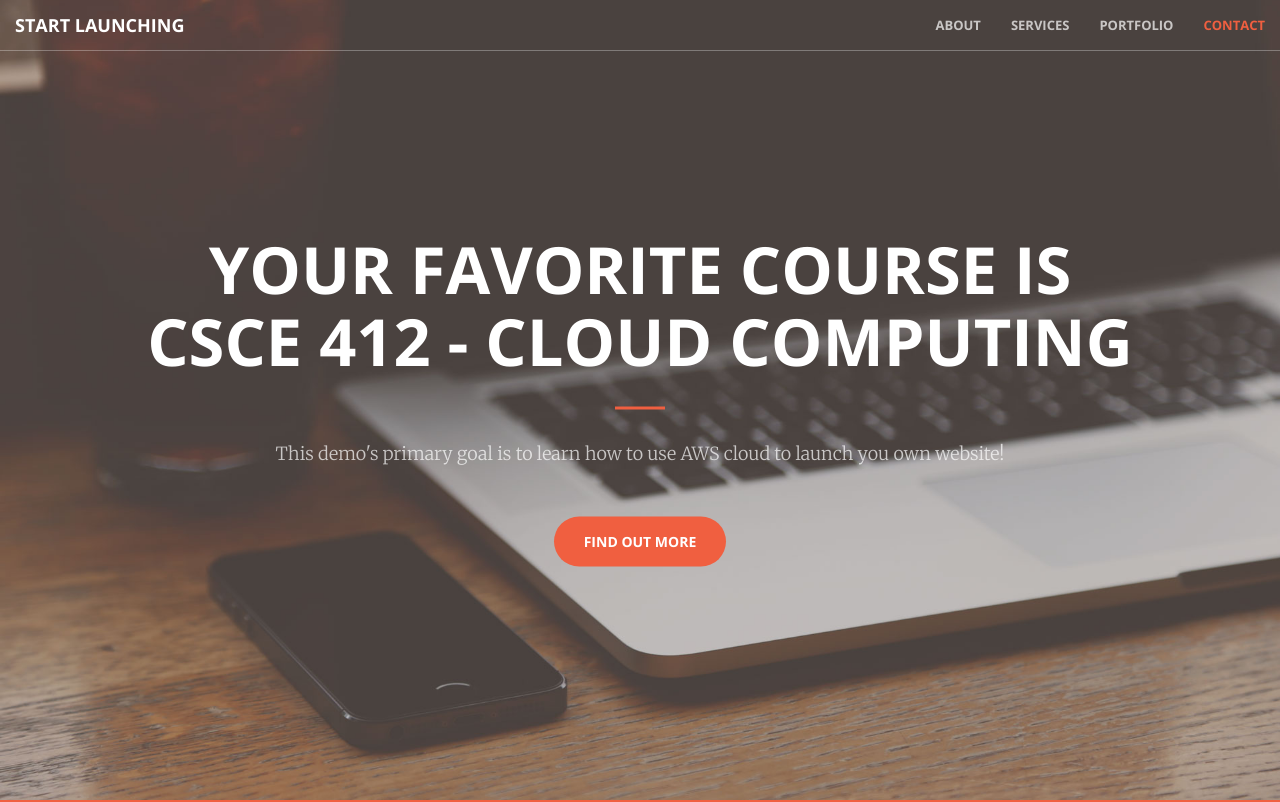
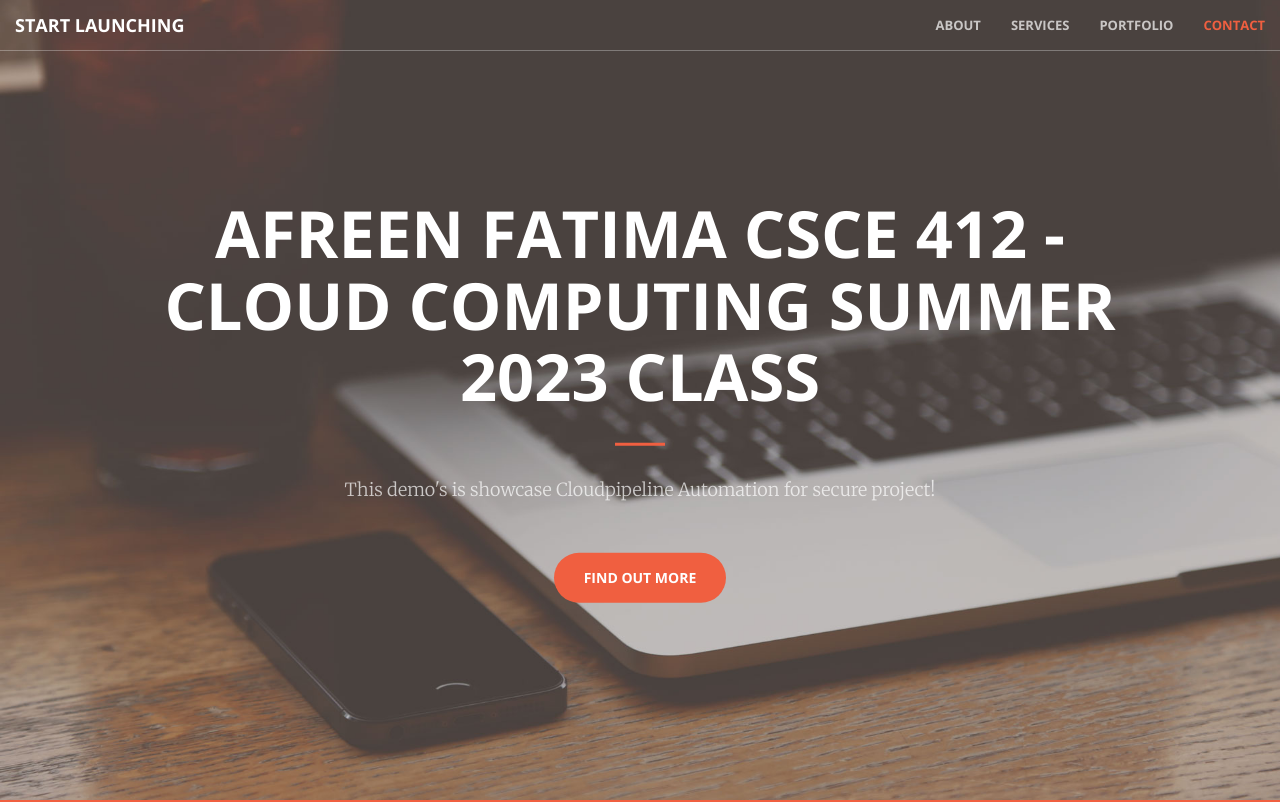
Before and after one commit to afreenx/MyCSEProject3, a plain HTML site: page index.html in a window 1280 px wide. Shown: the top 802 px of the page. Drawn offline with nearby package versions, Linux system fonts and the light colour scheme.

Commit message:
Add files via upload

```diff
--- a/index.html
+++ b/index.html
@@ -74,9 +74,9 @@
     <header>
         <div class="header-content">
             <div class="header-content-inner">
-                <h1>Your Favorite Course is CSCE 412 - Cloud Computing</h1>
+                <h1>Afreen Fatima CSCE 412 - Cloud Computing Summer 2023 Class</h1>
                 <hr>
-                <p>This demo's primary goal is to learn how to use AWS cloud to launch you own website!</p>
+                <p>This demo's is showcase Cloudpipeline Automation for secure project!</p>
                 <a href="#about" class="btn btn-primary btn-xl page-scroll">Find Out More</a>
             </div>
         </div>
```
